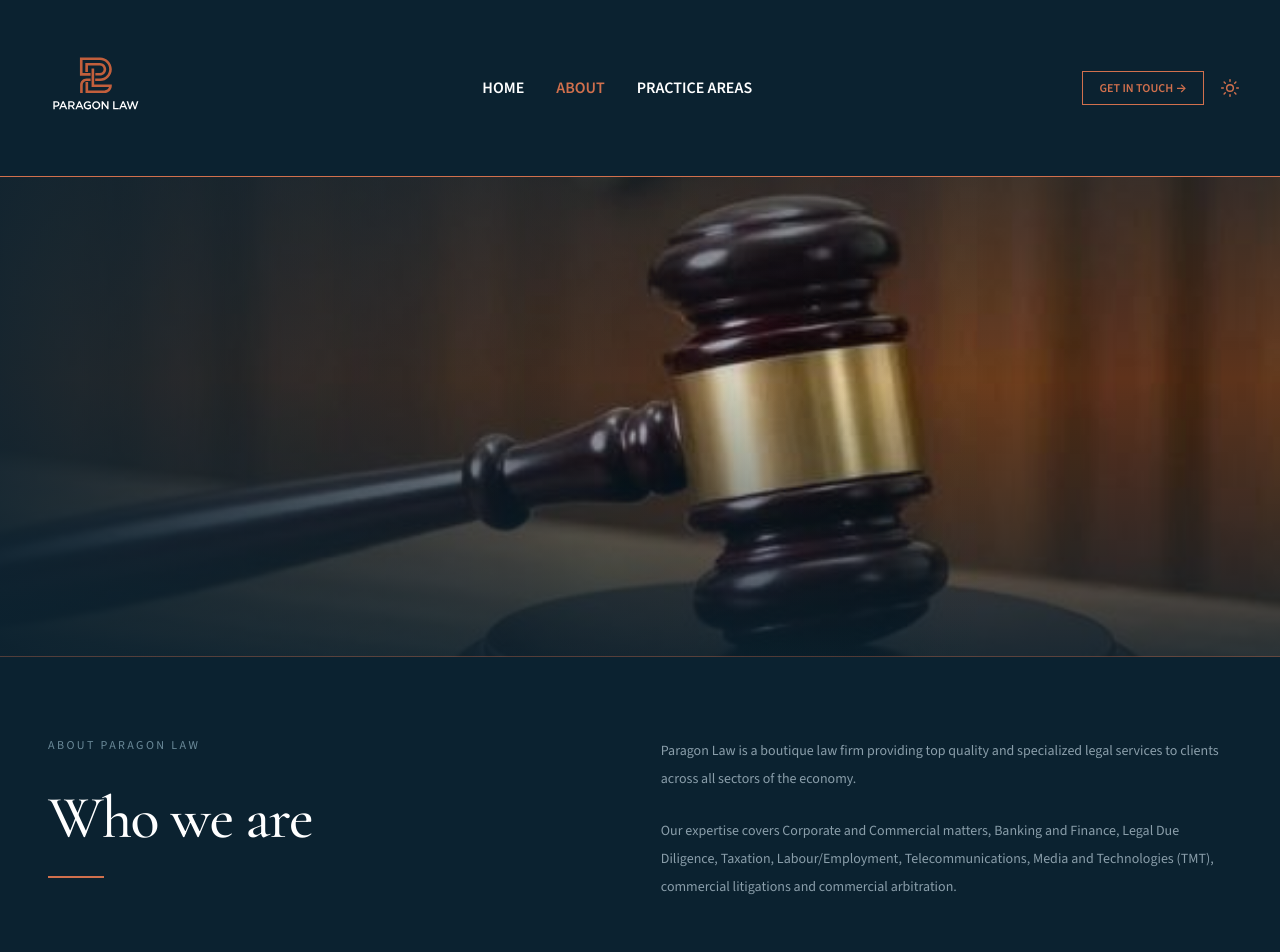
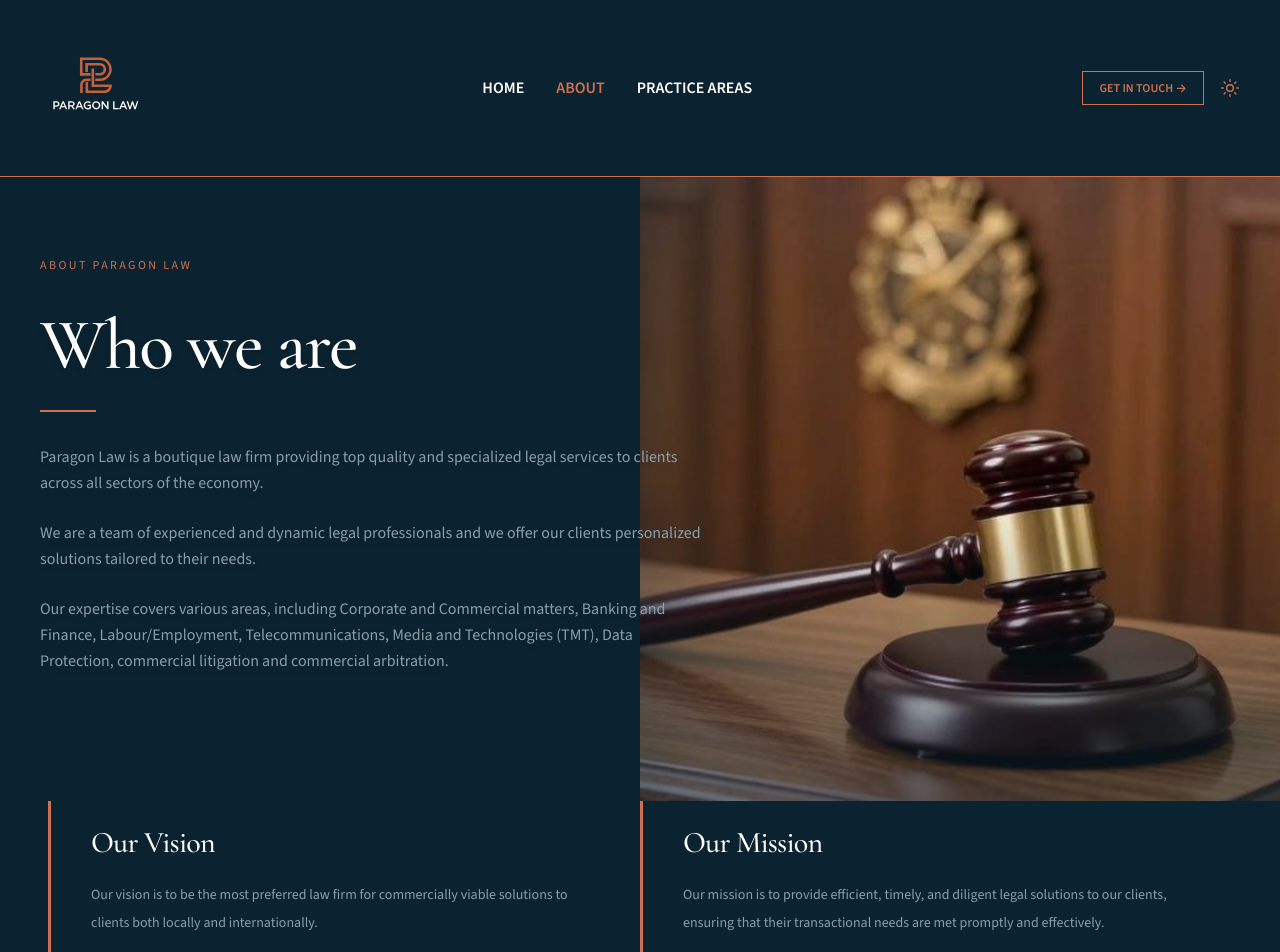
Before and after one commit to feezawinnie/PARAGON-LAW-platform, a React (Vite) app: page /about in a window 1280 px wide. Shown: the top 952 px of the page. Built offline with nearby package versions, Linux system fonts and the light colour scheme.

Commit message:
adjustment of the about structure

```diff
--- a/src/data/site.js
+++ b/src/data/site.js
@@ -1,23 +1,19 @@
 export const practiceAreaNames = [
-  "Corporate & Commercial",
-  "Banking & Finance",
+  "Corporate and commercial",
+  "Banking and finance",
   "Telecom, Media and Technologies (TMT)",
-  "Legal Due Diligence",
+  "Data protection",
   "Labour/Employment",
-  "Commercial Litigation & Arbitration",
-  "Taxation",
-  "Data protection",
+  "Commercial litigation and Commercial Arbitration",
 ];
 
 export const practiceAreasHome = [
-  { num: "01", title: "Corporate & Commercial" },
-  { num: "02", title: "Banking & Finance" },
+  { num: "01", title: "Corporate and commercial" },
+  { num: "02", title: "Banking and finance" },
   { num: "03", title: "Telecom, Media and Technologies (TMT)" },
-  { num: "04", title: "Legal Due Diligence" },
+  { num: "04", title: "Data protection" },
   { num: "05", title: "Labour/Employment" },
-  { num: "06", title: "Commercial Litigation and Commercial Arbitration" },
-  { num: "07", title: "Taxation" },
-  { num: "08", title: "Data protection" },
+  { num: "06", title: "Commercial litigation and Commercial Arbitration" },
 ];
 
 export const siteContact = {
--- a/src/pages/AboutPage.jsx
+++ b/src/pages/AboutPage.jsx
@@ -8,101 +8,88 @@ export function AboutPage() {
 
   return (
     <>
-      {/* Hero: gravel image — taller band; same crop, overlays, and scales as before */}
-      <section className="relative w-full overflow-hidden">
-        <div className="relative h-72 sm:h-80 md:h-96 lg:h-112 xl:h-120">
+      {/* Who we are — text column + half-bleed gravel. */}
+      <section className="relative mb-0 flex min-h-0 flex-col overflow-hidden bg-[#f0ede6] dark:bg-transparent md:min-h-[min(78vh,820px)] md:flex-row">
+        <div
+          className="pointer-events-none absolute inset-y-0 left-0 `z-1` hidden w-1/2 bg-[#f0ede6] dark:bg-[#0b2230] md:block"
+          aria-hidden
+        />
+
+        <div className="absolute inset-y-0 right-0 z-0 hidden w-1/2 isolate overflow-hidden md:block">
           <img
             src={gravelUrl}
             alt=""
             className="absolute inset-0 h-[108%] w-full max-w-none top-[-4%] object-cover object-[center_62%] scale-[1.15] sm:scale-110 md:scale-105"
           />
-          {/* Light: lift shadows, fade content edge, hint of brand warmth */}
           <div
             className="pointer-events-none absolute inset-0 dark:hidden"
             style={{
               background: `
                 linear-gradient(
-                  90deg,
-                  rgba(255, 255, 255, 0.92) 0%,
-                  rgba(255, 255, 255, 0.45) 40%,
-                  rgba(255, 255, 255, 0.12) 60%,
-                  transparent 72%
+                  100deg,
+                  rgba(240, 237, 230, 0.55) 0%,
+                  rgba(240, 237, 230, 0.12) 18%,
+                  transparent 36%
                 ),
                 linear-gradient(
                   to bottom,
-                  rgba(255, 255, 255, 0.35) 0%,
-                  transparent 45%,
-                  rgba(232, 238, 242, 0.55) 100%
-                ),
-                linear-gradient(
-                  120deg,
-                  rgba(209, 112, 77, 0.18) 0%,
-                  transparent 50%
+                  transparent 55%,
+                  rgba(11, 34, 48, 0.12) 100%
                 )
               `,
             }}
             aria-hidden
           />
-          {/* Dark: slate wash + terracotta glint + bottom weight */}
           <div
             className="pointer-events-none absolute inset-0 hidden dark:block"
             style={{
               background: `
                 linear-gradient(
-                  90deg,
-                  rgba(11, 34, 48, 0.88) 0%,
-                  rgba(11, 34, 48, 0.4) 40%,
-                  rgba(11, 34, 48, 0.12) 60%,
-                  transparent 78%
+                  100deg,
+                  rgba(11, 34, 48, 0.5) 0%,
+                  rgba(11, 34, 48, 0.12) 20%,
+                  transparent 38%
                 ),
                 linear-gradient(
                   to bottom,
-                  rgba(11, 34, 48, 0.5) 0%,
-                  transparent 42%,
-                  rgba(11, 34, 48, 0.82) 100%
-                ),
-                linear-gradient(
-                  125deg,
-                  rgba(209, 112, 77, 0.22) 0%,
-                  transparent 45%
+                  transparent 50%,
+                  rgba(11, 34, 48, 0.55) 100%
                 )
               `,
             }}
             aria-hidden
           />
         </div>
-        <div
-          className="pointer-events-none absolute bottom-0 left-0 right-0 z-10 h-px bg-[#D1704D]/40 dark:bg-[#D1704D]/35 animate-line-reveal"
-          aria-hidden
-        />
-      </section>
 
-      <section className="px-12 py-20 flex flex-col md:flex-row gap-20">
-        <div className="md:w-[45%] shrink-0">
-          <p className="text-[#0b2230]/50 dark:text-[#6b8a99] text-xs tracking-[0.2em] uppercase mb-8">
+        <div className="relative z-10 flex min-h-0 w-full flex-col justify-start bg-[#f0ede6] px-6 py-14 dark:bg-[#0b2230] max-sm:px-4 sm:px-10 md:min-h-[min(78vh,820px)] md:w-[58%] md:max-w-none md:self-stretch md:bg-transparent md:dark:bg-transparent md:px-10 md:py-20 md:pr-6 lg:pr-10">
+          <p className="text-[#D1704D] dark:text-[#D1704D] text-xs tracking-[0.2em] uppercase mb-8">
             ABOUT PARAGON LAW
           </p>
-          <h1 className="font-display mb-6 text-4xl font-medium leading-[1.12] tracking-tight text-[#0b2230] dark:text-white md:text-6xl">
+          <h1 className="font-display mb-6 text-4xl font-medium leading-[1.12] tracking-tight text-[#0b2230] drop-shadow-sm dark:text-white dark:drop-shadow-md md:text-7xl">
             Who we are
           </h1>
           <div
             className="w-14 h-0.5 bg-[#D1704D] block animate-line-reveal animate-line-reveal-delay-300"
             aria-hidden
           />
-        </div>
-
-        <div className="md:w-[55%] flex flex-col justify-center gap-6 text-[#0b2230]/80 dark:text-[#8a9eaa] text-sm leading-7">
-          <p>
-            Paragon Law is a boutique law firm providing top quality and
-            specialized legal services to clients across all sectors of the
-            economy.
-          </p>
-          <p>
-            Our expertise covers Corporate and Commercial matters, Banking and
-            Finance, Legal Due Diligence, Taxation, Labour/Employment,
-            Telecommunications, Media and Technologies (TMT), commercial
-            litigations and commercial arbitration.
-          </p>
+          <div className="mt-8 flex flex-col gap-6 text-[#0b2230]/80 dark:text-[#8a9eaa] text-sm leading-7 md:max-w-none">
+            <p className="text-pretty drop-shadow-sm dark:drop-shadow-md md:text-base md:leading-relaxed">
+              Paragon Law is a boutique law firm providing top quality and
+              specialized legal services to clients across all sectors of the
+              economy.
+            </p>
+            <p className="text-pretty drop-shadow-sm dark:drop-shadow-md md:text-base md:leading-relaxed">
+              We are a team of experienced and dynamic legal professionals and
+              we offer our clients personalized solutions tailored to their
+              needs.
+            </p>
+            <p className="text-pretty drop-shadow-sm dark:drop-shadow-md md:text-base md:leading-relaxed">
+              Our expertise covers various areas, including Corporate and
+              Commercial matters, Banking and Finance, Labour/Employment,
+              Telecommunications, Media and Technologies (TMT), Data Protection,
+              commercial litigation and commercial arbitration.
+            </p>
+          </div>
         </div>
       </section>
 
--- a/src/pages/HomePage.jsx
+++ b/src/pages/HomePage.jsx
@@ -13,73 +13,91 @@ export function HomePage() {
 
   return (
     <>
-      <section className="relative mb-14 flex min-h-0 items-stretch overflow-hidden bg-[#f0ede6] px-6 pb-10 pt-0 dark:bg-transparent sm:px-10 md:min-h-[85vh] md:pb-0">
-        {/* Full-height left fill: section has no bottom padding so abs layers reach true bottom (pb used to leave an unfilled strip) */}
+      <section className="relative mb-14 flex min-h-0 flex-col overflow-hidden bg-[#f0ede6] dark:bg-transparent md:min-h-[85vh] md:flex-row">
+        {/* Left reading strip — cream (light) / navy (dark). Same width & overlap as light so copy floats onto the photo the same way. */}
         <div
-          className="pointer-events-none absolute -top-px bottom-0 left-0 z-[1] hidden w-[48%] bg-[#f0ede6] dark:bg-[#0b2230] md:block"
+          className="pointer-events-none absolute inset-y-0 left-0 `Z-1` hidden w-1/2 bg-[#f0ede6] dark:bg-[#0b2230] md:block"
           aria-hidden
         />
-        {/* Right: letterboxing behind cover image matches page / dark shell */}
-        <div className="hidden md:block absolute -top-px bottom-0 right-0 left-[43%] z-[2] isolate bg-[#f0ede6] dark:bg-[#0b2230]">
+
+        <div className="hidden md:block absolute inset-y-0 right-0 z-0 w-1/2 isolate overflow-hidden">
           <img
             src={homePicUrl}
             alt="Paragon Law"
             className="absolute inset-0 h-full w-full object-cover object-[center_40%]"
           />
-          {/* Light: layered linear grads on home-pic — cream join, soft depth, hint of brand warmth */}
           <div
             className="pointer-events-none absolute inset-0 dark:hidden"
             style={{
               background: `
-                linear-gradient(180deg, rgba(240, 237, 230, 0.5) 0%, rgba(240, 237, 230, 0.12) 14%, transparent 30%),
-                linear-gradient(100deg, rgba(240, 237, 230, 0.7) 0%, rgba(240, 237, 230, 0.28) 16%, rgba(240, 237, 230, 0.06) 32%, transparent 46%),
-                linear-gradient(200deg, rgba(209, 112, 77, 0.2) 0%, rgba(209, 112, 77, 0.05) 38%, transparent 58%),
-                linear-gradient(to bottom, transparent 52%, rgba(11, 34, 48, 0.07) 100%)
+                linear-gradient(
+                  100deg,
+                  rgba(240, 237, 230, 0.55) 0%,
+                  rgba(240, 237, 230, 0.12) 18%,
+                  transparent 36%
+                ),
+                linear-gradient(
+                  to bottom,
+                  transparent 55%,
+                  rgba(11, 34, 48, 0.12) 100%
+                )
               `,
             }}
             aria-hidden
           />
-          {/* Dark: navy veil + join + warm accent + gentle floor */}
           <div
             className="pointer-events-none absolute inset-0 hidden dark:block"
             style={{
               background: `
-                linear-gradient(180deg, rgba(11, 34, 48, 0.65) 0%, rgba(11, 34, 48, 0.2) 16%, transparent 34%),
-                linear-gradient(100deg, rgba(11, 34, 48, 0.9) 0%, rgba(11, 34, 48, 0.5) 18%, rgba(11, 34, 48, 0.12) 36%, transparent 50%),
-                linear-gradient(210deg, rgba(209, 112, 77, 0.28) 0%, rgba(209, 112, 77, 0.06) 40%, transparent 62%),
-                linear-gradient(to bottom, transparent 48%, rgba(11, 34, 48, 0.65) 100%)
+                linear-gradient(
+                  100deg,
+                  rgba(11, 34, 48, 0.5) 0%,
+                  rgba(11, 34, 48, 0.12) 20%,
+                  transparent 38%
+                ),
+                linear-gradient(
+                  to bottom,
+                  transparent 50%,
+                  rgba(11, 34, 48, 0.55) 100%
+                )
               `,
             }}
             aria-hidden
           />
         </div>
 
-        <div className="relative z-10 flex w-full max-w-3xl flex-col justify-start bg-[#f0ede6] pt-8 pb-2 dark:bg-[#0b2230] sm:pt-10 md:max-w-none md:w-[46%] md:shrink-0 md:justify-end md:self-stretch md:bg-transparent md:pt-20 md:pb-0 md:pr-4">
-          <p className="text-[#D1704D] tracking-widest text-xs sm:text-sm mb-3 sm:mb-4">
+        <div className="relative z-10 flex min-h-0 w-full flex-col justify-start bg-[#f0ede6] px-6 pb-10 pt-5 dark:bg-[#0b2230] max-sm:px-4 max-sm:pb-8 max-sm:pt-4 sm:px-10 sm:pt-6 md:min-h-[85vh] md:w-[58%] md:max-w-none md:justify-start md:self-stretch md:bg-transparent md:dark:bg-transparent md:px-10 md:pb-14 md:pt-12 md:pr-6 lg:pr-10">
+          <p className="text-[#D1704D] tracking-widest text-xs sm:text-sm mb-2 sm:mb-3 md:-mt-1">
             PARAGON LAW — KIGALI, RWANDA
           </p>
 
-          <h1 className="font-display text-4xl font-semibold leading-[1.08] tracking-wide text-[#0b2230] dark:text-white sm:text-5xl md:text-7xl md:leading-[1.05]">
-            WELCOME TO <br />
-            <span className="text-[#D1704D]">PARAGON LAW</span>
+          <h1 className=" md:mt-4  mt-12  font-display hyphens-none font-semibold leading-[0.98] tracking-wide text-[#0b2230] drop-shadow-sm dark:text-white dark:drop-shadow-md max-md:text-[clamp(2rem,6vw+0.5rem,3rem)] md:text-[clamp(3rem,6.5vw+1.1rem,8rem)]">
+            <span className="block max-md:whitespace-normal md:inline-block md:whitespace-nowrap">
+              WELCOME TO{" "}
+            </span>
+            <span className="block max-md:whitespace-normal text-[#D1704D] md:inline-block md:whitespace-nowrap">
+              PARAGON LAW
+            </span>
           </h1>
 
-          <p className="mt-4 max-w-md text-base text-[#4a6070] dark:text-[#C2C7CB] sm:mt-6 sm:text-lg md:text-2xl">
+          <p className="mt-8 max-w-none text-pretty text-base leading-snug text-[#4a6070] drop-shadow-sm dark:text-[#C2C7CB] dark:drop-shadow-md sm:mt-6 sm:text-lg md:mt-8 md:text-2xl md:leading-relaxed">
             We deliver tailored legal solutions to meet your legal needs and
             support your business success.
           </p>
 
           <Link
             to="/about"
-            className="mt-8 border-2 border-[#D1704D] px-6 py-3 text-[#D1704D] dark:border-[#FFFFFF] dark:text-[#FFFFFF] w-fit hover:bg-[#0b2230] hover:text-white dark:hover:bg-transparent dark:hover:text-[#FFFFFF] transition-colors inline-block text-center"
+            className="mt-10 w-fit border-2 border-[#D1704D] bg-[#f0ede6]/80 px-6 py-3 text-center text-[#D1704D] backdrop-blur-[2px] transition-colors hover:bg-[#0b2230] hover:text-white dark:border-white dark:bg-transparent dark:text-white dark:backdrop-blur-none dark:hover:bg-white/10 dark:hover:text-white"
           >
             LEARN MORE
           </Link>
         </div>
       </section>
 
-      <section className="relative border-x border-t border-[#D1704D] px-10 pb-20 pt-8">
-        <p className="text-[#D1704D] tracking-widest text-xs mb-2">OUR EXPERTISE</p>
+      <section className="relative border-x border-t border-[#D1704D] px-10 pb-20 pt-8 max-sm:px-4">
+        <p className="text-[#D1704D] tracking-widest text-xs mb-2">
+          OUR EXPERTISE
+        </p>
         <h2 className="font-display text-3xl font-semibold leading-tight tracking-tight text-[#0b2230] dark:text-white md:text-4xl">
           Practice Areas
         </h2>
@@ -90,11 +108,7 @@ export function HomePage() {
 
         <div className="grid grid-cols-1 md:grid-cols-2 gap-3 mb-12">
           {practiceAreasHome.map((a) => (
-            <Link
-              key={a.num}
-              to="/practice-areas"
-              className={cardClass}
-            >
+            <Link key={a.num} to="/practice-areas" className={cardClass}>
               <span className="text-[#D1704D] text-xs font-bold">{a.num}</span>
               {a.title}
             </Link>
@@ -104,7 +118,7 @@ export function HomePage() {
         <div className="text-center">
           <Link
             to="/practice-areas"
-            className="border border-[#D1704D] text-[#D1704D] px-10 py-4 text-xs tracking-widest font-bold hover:bg-[#D1704D] hover:text-white transition-colors inline-block"
+            className="border border-[#D1704D] text-[#D1704D] px-10 py-4 text-xs tracking-widest font-bold hover:bg-[#D1704D] hover:text-white transition-colors inline-block max-sm:max-w-full max-sm:px-6"
           >
             VIEW PRACTICE AREAS
           </Link>
--- a/src/pages/PracticeAreasPage.jsx
+++ b/src/pages/PracticeAreasPage.jsx
@@ -1,10 +1,8 @@
 import {
   Briefcase,
-  Calculator,
   Landmark,
   Radio,
   Scale,
-  Search,
   Shield,
   Users,
 } from "lucide-react";
@@ -24,13 +22,13 @@ const practiceAreas = [
   {
     num: "01",
     icon: Briefcase,
-    title: "Corporate and Commercial",
-    desc: "We provide comprehensive legal support on business transactions, contract drafting and negotiation, and corporate governance matters.",
+    title: "Corporate and commercial",
+    desc: "We provide comprehensive legal support on business transactions, contract drafting and negotiation, corporate governance, legal due diligence and regulatory compliance.",
   },
   {
     num: "02",
     icon: Landmark,
-    title: "Banking and Finance",
+    title: "Banking and finance",
     desc: "We provide expert legal guidance on financial transactions, ensuring compliance within regulatory frameworks.",
   },
   {
@@ -41,9 +39,9 @@ const practiceAreas = [
   },
   {
     num: "04",
-    icon: Search,
-    title: "Legal Due Diligence",
-    desc: "We conduct comprehensive legal due diligence in support of mergers, acquisitions, investments, and regulatory compliance. Our meticulous approach enables clients to identify and manage risks effectively, and to make well-informed decisions.",
+    icon: Shield,
+    title: "Data protection",
+    desc: "We advise and assist on all legal and regulatory matters relating to data protection.",
   },
   {
     num: "05",
@@ -54,20 +52,8 @@ const practiceAreas = [
   {
     num: "06",
     icon: Scale,
-    title: "Commercial Litigation and Commercial Arbitration",
+    title: "Commercial litigation and Commercial Arbitration",
     desc: "We assist clients in resolving commercial disputes through expert legal counsel and strategic negotiation as well as representation in litigation and arbitration proceedings.",
-  },
-  {
-    num: "07",
-    icon: Calculator,
-    title: "Taxation",
-    desc: "We provide legal guidance for tax compliance and optimization.",
-  },
-  {
-    num: "08",
-    icon: Shield,
-    title: "Data protection",
-    desc: "We advise and assist on all legal and regulatory matters relating to data protection.",
   },
 ];
 
```
